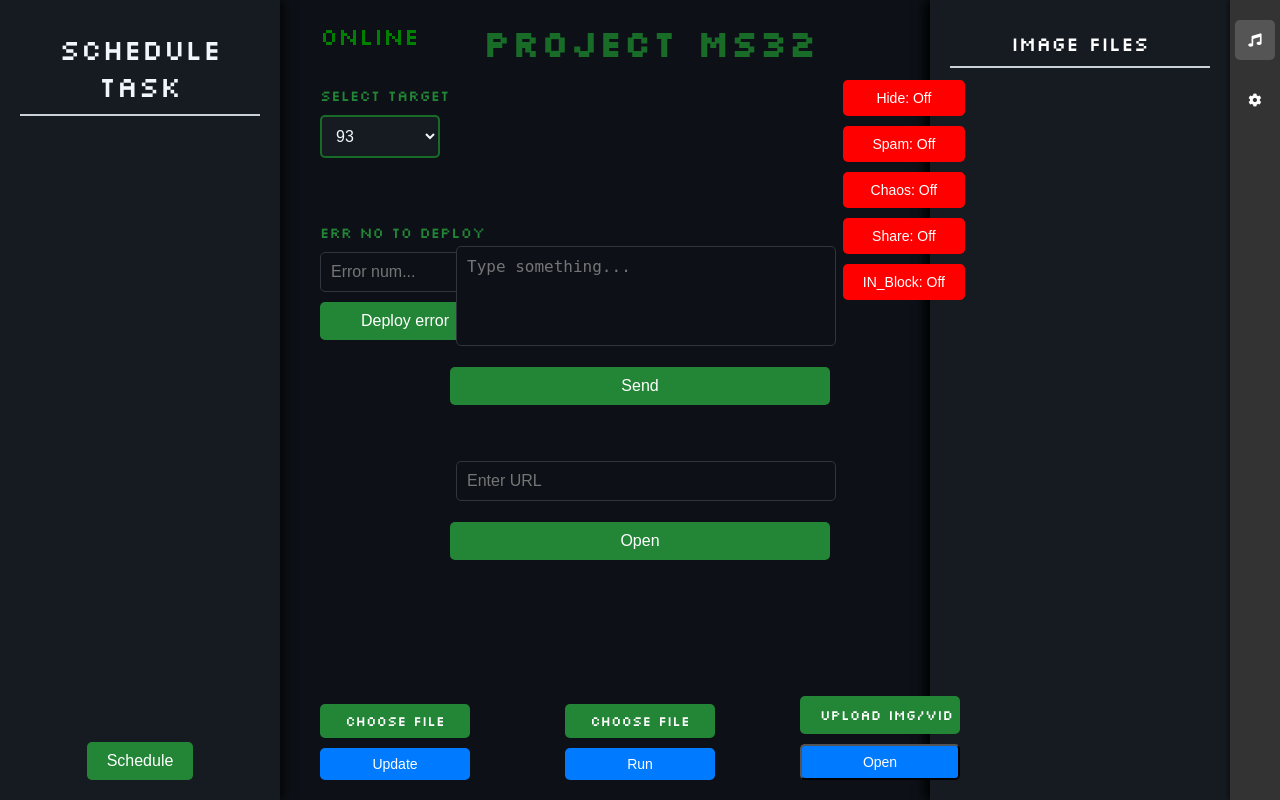
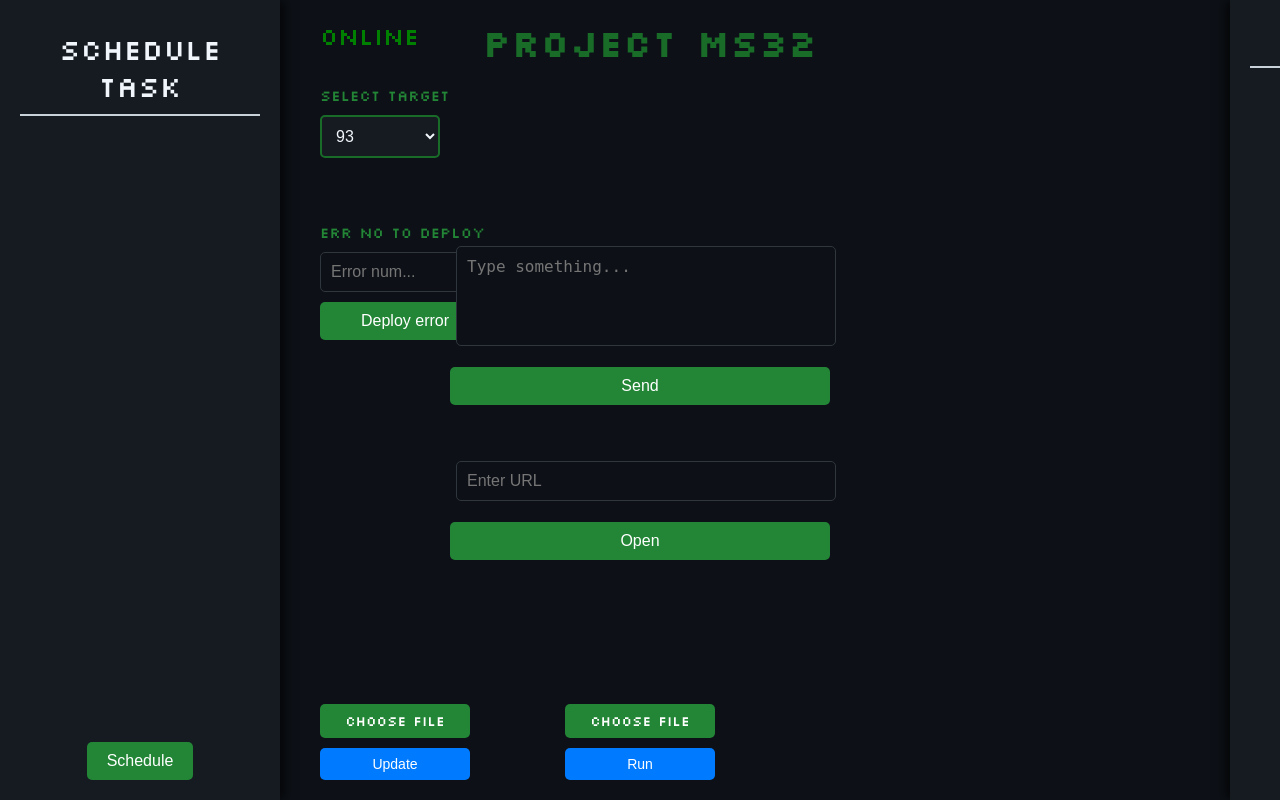
Before and after one commit to sachet-bhaiya/maksadPura, a Flask app: page / in a window 1280 px wide. Run offline with Flask 3, Linux system fonts and the light colour scheme.

Commit message:
Update index.html

```diff
--- a/templates/index.html
+++ b/templates/index.html
@@ -109,7 +109,7 @@
       </div>
     </div>
 
-    <div class="sidebar audio-bar">
+    <div class="sidebar hidden" id="audio-bar">
       <div class="sidebar-header">Audio Files</div>
       <div class="sidebar-content">
         <div class="audio-list">
@@ -127,7 +127,7 @@
           {% endfor %}
         </div>
       </div>
-    <div class="sidebar img-bar">
+    <div class="sidebar hidden" id="img-bar">
       <div class="sidebar-header">Image Files</div>
       <div class="sidebar-content">
         <div class="img-list">
```
